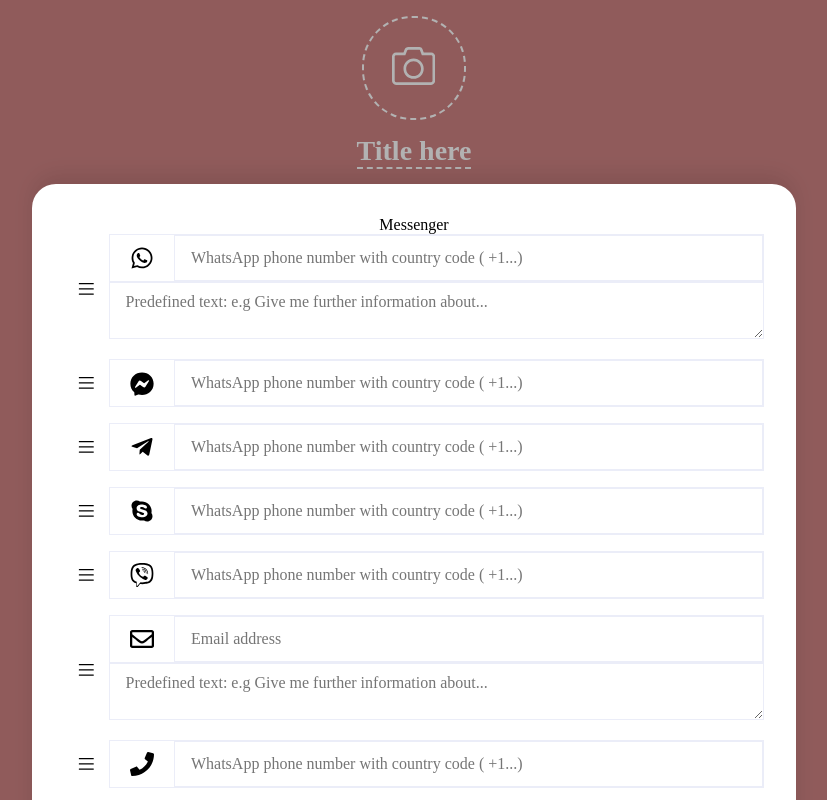
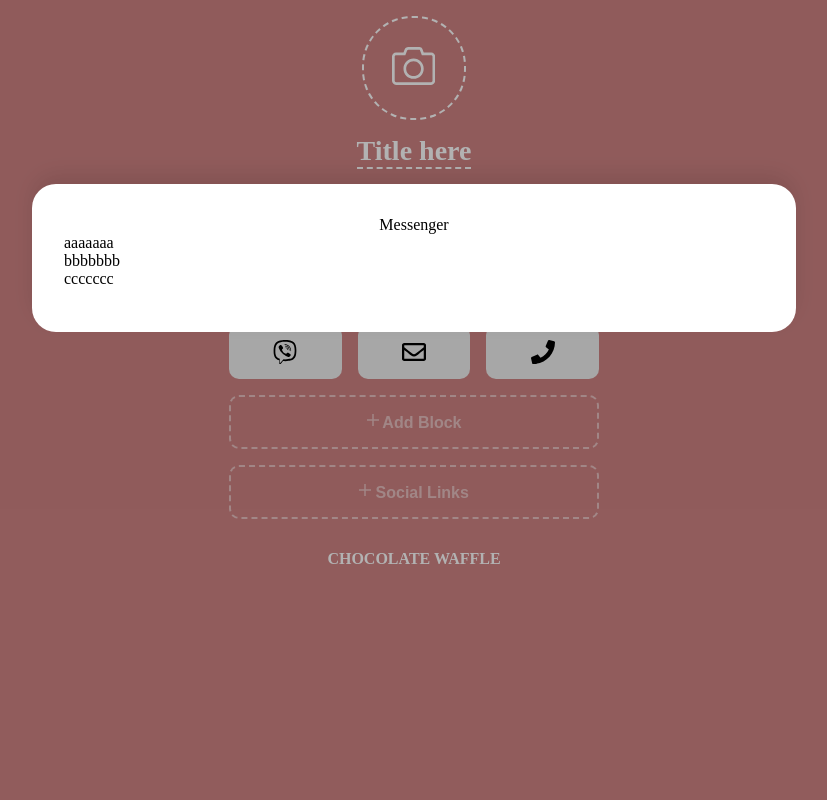
Before and after one commit to billysutomo/chocolate-waffle, a React (Create React App) app in the folder web/: page / in a window 1280 px wide. Shown: the whole page, without its empty margins (226-1053 px from the left). Built offline with nearby package versions, Linux system fonts and the light colour scheme.

Commit message:
convert home to React.Component

```diff
--- a/web/src/pages/Home/index.tsx
+++ b/web/src/pages/Home/index.tsx
@@ -146,9 +146,17 @@ const dataDummy = [
   },
 ];
 
-const Component: React.FC = () => {
+class Home extends React.Component {
 
-  const findSize = (value: number, remainder: number): Sizes => {
+  constructor(props: any) {
+    super(props);
+
+    this.state = {
+
+    };
+  }
+
+  findSize = (value: number, remainder: number): Sizes => {
     if ((remainder % 2 === 0) && value <= remainder) {
       return Sizes.medium
     } else if ((remainder % 1 === 0) && value <= remainder) {
@@ -158,18 +166,23 @@ const Component: React.FC = () => {
     }
   }
 
-  const renderMessenger = () => {
+  renderMessenger = () => {
     const remainder: number = (dataDummy.length % 3)
     return dataDummy.map((a, i) => {
       return <ElementMessenger
         key={i}
         active
-        size={findSize(i + 1, remainder)}
+        size={this.findSize(i + 1, remainder)}
         elementType={a.type as ElementType}
         messengerType={a.messenger_type as MessengerType} />;
     });
   };
 
+  onDragStart = (e: any, id: any) => {
+    console.log('dragstart: ', id)
+  }
+
+  render() {
     return (
       <BasicLayout backgroundColor="#cf8383">
         <ContainerStyled>
@@ -182,7 +195,7 @@ const Component: React.FC = () => {
             <h1>Title here</h1>
           </TitleStyled>
           <ElementWrapper>
-          {renderMessenger()}
+            {this.renderMessenger()}
           </ElementWrapper>
           <ElementBasic><PlusIcon width="0.75em" height="1em" /> Add Block</ElementBasic>
           <ElementBasic><PlusIcon width="0.75em" height="1em" /> Social Links</ElementBasic>
@@ -190,18 +203,31 @@ const Component: React.FC = () => {
           <MessengerSheetStyled>
             <div className="table-align">
               <div style={{ textAlign: "center" }}>Messenger</div>
-            <InputMessenger messengerType={InputMessengerType.WHATSAPP} />
+              {/* <InputMessenger messengerType={InputMessengerType.WHATSAPP} />
               <InputMessenger messengerType={InputMessengerType.FACEBOOK} />
               <InputMessenger messengerType={InputMessengerType.TELEGRAM} />
               <InputMessenger messengerType={InputMessengerType.SKYPE} />
               <InputMessenger messengerType={InputMessengerType.VIBER} />
               <InputMessenger messengerType={InputMessengerType.EMAIL} />
-            <InputMessenger messengerType={InputMessengerType.PHONE} />
+              <InputMessenger messengerType={InputMessengerType.PHONE} /> */}
+              <div draggable onDragStart={(e) => this.onDragStart(e, 1)}>aaaaaaa</div>
+              <div draggable>bbbbbbb</div>
+              <div draggable>ccccccc</div>
             </div>
           </MessengerSheetStyled>
         </ContainerStyled>
       </BasicLayout>
     );
+  }
 };
-
-export default Component;
+const mess = [
+  {
+    id: 1,
+    name: "billy sutomo"
+  },
+  {
+    id: 2,
+    name: "anisah vahira"
+  }
+]
+export default Home;
```
Lines whose indentation alone changed are shown as unchanged.
